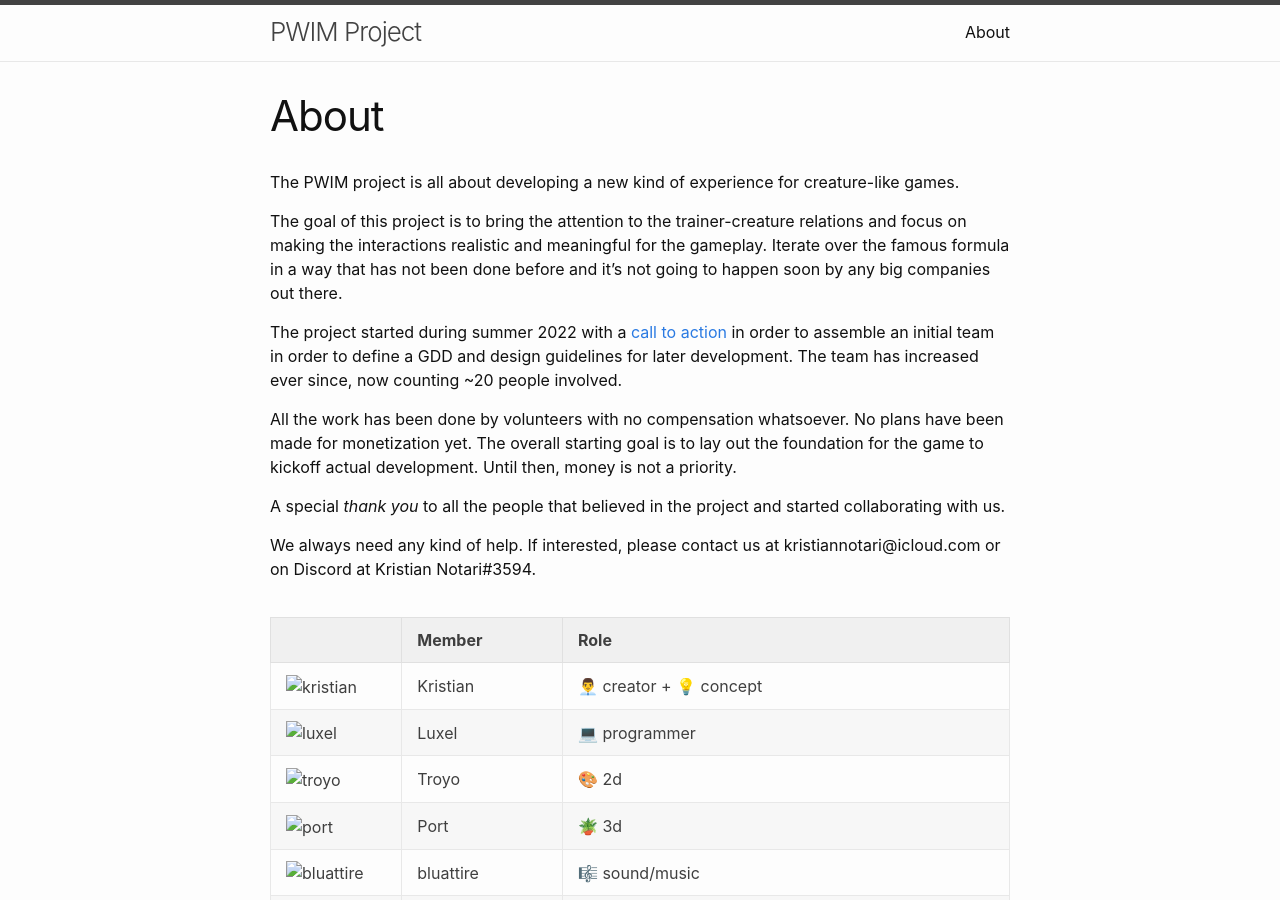
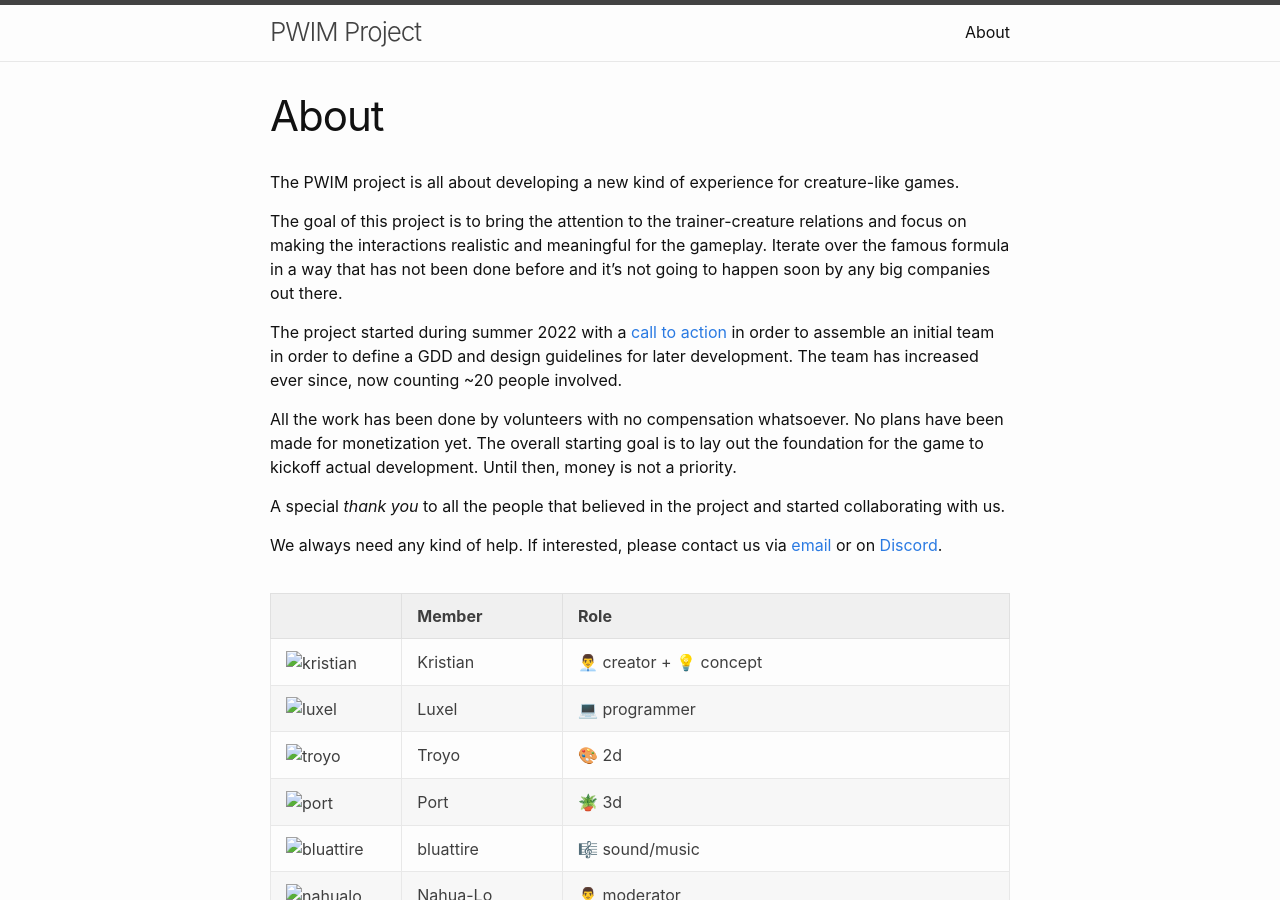
Before and after one commit to pwim-project/website, a Jekyll site: the page built from about.md, in a window 1280 px wide and 900 px high. Built offline with Jekyll 4.4.1, drawn with Linux system fonts in a browser that asks for light colours; emoji names are drawn with the system emoji font.

Commit message:
Update about.md

```diff
--- a/about.md
+++ b/about.md
@@ -14,7 +14,7 @@
 
 A special *thank you* to all the people that believed in the project and started collaborating with us.
 
-We always need any kind of help. If interested, please contact us at kristiannotari@icloud.com or on Discord at Kristian Notari#3594.
+We always need any kind of help. If interested, please contact us via [email](kristiannotari@icloud.com) or on [Discord](discordapp.com/users/760138053908955136).
 
 <style>
 div#members-table {
```
